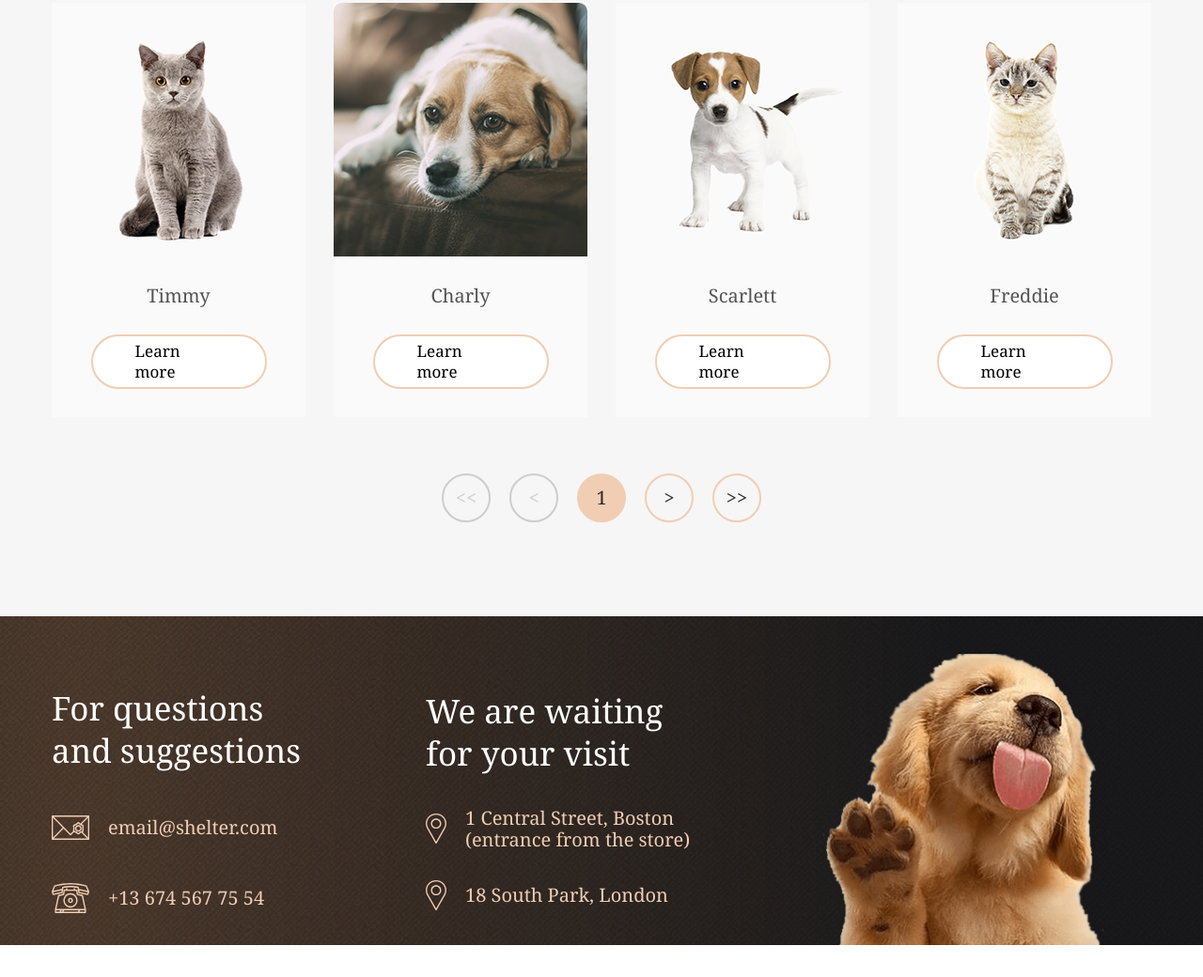
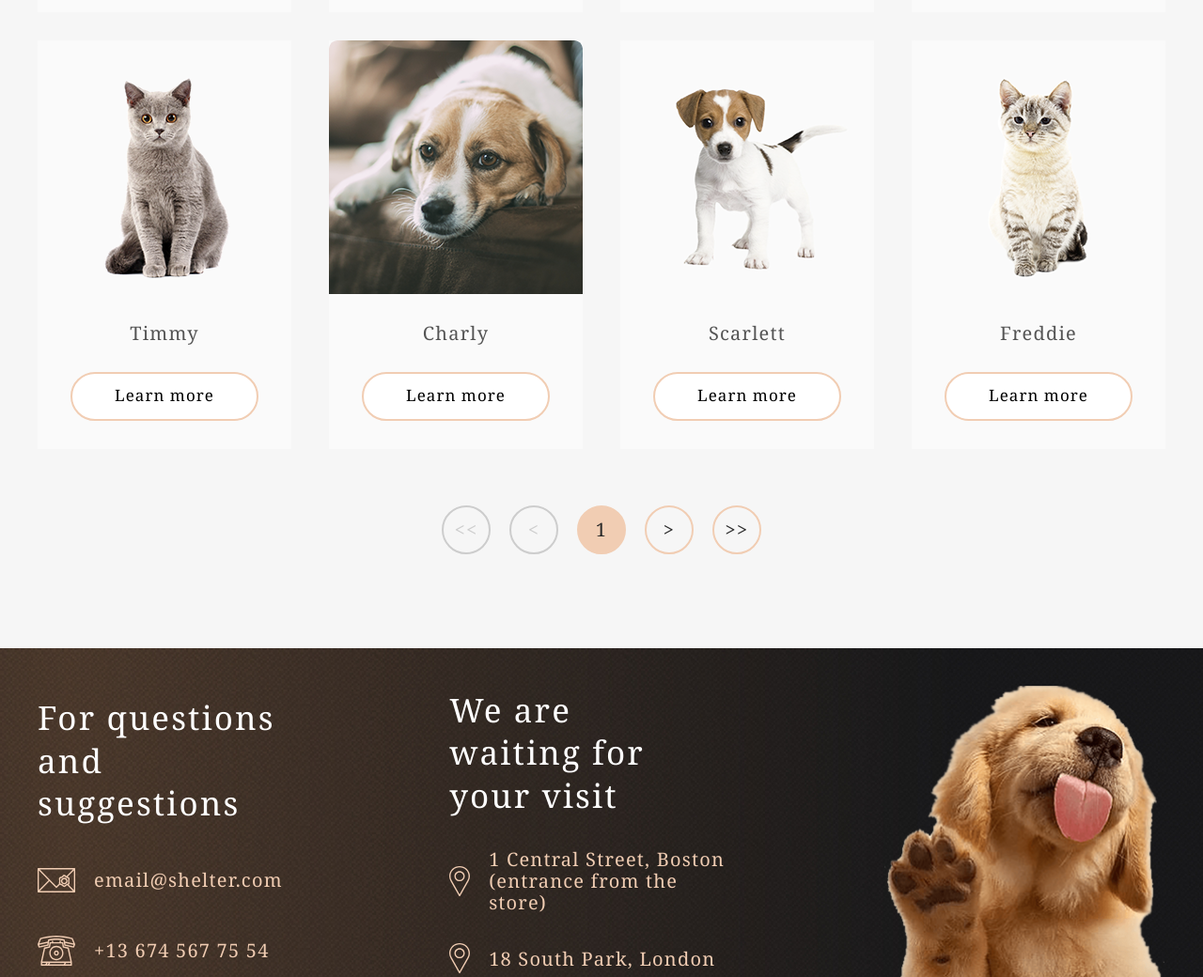
Before and after one commit to LyoshaDiesel/rsschool-cv, a plain HTML site: page Shelter/our_pets.html in a window 1280 px wide. Shown: the part 819-1859 px from the top of the page at 94% size. Before the commit the page ends 1825 px from the top, so only its background shows below. Drawn offline with Linux system fonts and the light colour scheme.

Commit message:
feat: fix mistakes

```diff
--- a/Shelter/our_pets.html
+++ b/Shelter/our_pets.html
@@ -36,7 +36,7 @@
         <section class="our_friends">
             <div class="our_friends_container _container">
                 <div class="our_friends_content">
-                    <h1 class="our_friends_title">Our friends who are looking for a house</h1>
+                    <h1 class="our_friends_title">Our friends who<br> are looking for a house</h1>
 
                     <div class="our_friends_body">
                             <div class="our_pets_body_column column">
--- a/Shelter/our_pets_style.css
+++ b/Shelter/our_pets_style.css
@@ -33,7 +33,7 @@ body {
     flex-direction: column;
 }
 ._container {
-    max-width: 1280px;
+    max-width: 1200px;
     padding: 0 15px;
     margin: 0 auto;
     box-sizing: content-box;
@@ -63,7 +63,7 @@ font-family: Georgia;
 font-size: 32px;
 font-weight: 400;
 line-height: 110%;
-letter-spacing: 6%;
+letter-spacing: 1.92px;
 margin: 0 0 10px 0;
 }
 .header_logo_bottom {
@@ -72,7 +72,7 @@ font-family: Arial;
 font-size: 13px;
 font-weight: 400;
 line-height: 15px;
-letter-spacing: 10%;
+letter-spacing: 1.3px;
 }
 .menu_list {
     display: flex;
@@ -91,7 +91,6 @@ letter-spacing: 10%;
     color: rgb(84, 84, 84);
 }
 .menu_link_other:hover {
-    border-bottom:3px solid rgb(241, 205, 179) ;
     color: rgb(41, 41, 41);
 }
 .menu_link_current {
@@ -104,7 +103,7 @@ letter-spacing: 10%;
     background-color: rgb(246, 246, 246);
 }
 .our_friends_content {
-margin: 80px 40px 100px 40px;
+margin: 80px 0px 100px 0px;
 display: flex;
 flex-direction: column;
 justify-content: center;
@@ -116,7 +115,7 @@ font-family: Georgia;
 font-size: 35px;
 font-weight: 400;
 line-height: 130%;
-letter-spacing: 6%;
+letter-spacing: 2.1px;
 text-align: center;
 max-width: 400px;
 margin: 0 0 60px 0;
@@ -152,7 +151,7 @@ font-family: Georgia;
 font-size: 20px;
 font-weight: 400;
 line-height: 23px;
-letter-spacing: 6%;
+letter-spacing: 1.2px;
 }
 .column_button {
     display: flex;
@@ -164,12 +163,11 @@ letter-spacing: 6%;
     font-weight: 400;
     font-size: 17px;
     line-height: 130%;
-    letter-spacing: 6%;
+    letter-spacing: 1.02px;
     background-color: #fff;
     border: 2px solid rgb(241, 205, 179);
     border-radius: 100px;
     color: black;
-    max-width: 187px;
     transition: all 0.3s ease;
 }
 .column_button:hover {
@@ -192,7 +190,7 @@ letter-spacing: 6%;
     font-size: 20px;
     font-weight: 400;
     line-height: 115%;
-    letter-spacing: 6%;
+    letter-spacing: 1.2px;
     border: 2px solid rgb(205, 205, 205);
     border-radius: 100px;
     max-height: 52px;
@@ -208,7 +206,7 @@ font-family: Georgia;
 font-size: 20px;
 font-weight: 400;
 line-height: 115%;
-letter-spacing: 6%;
+letter-spacing: 1.2px;
 border-radius: 100px;
 border: 2px solid rgb(241, 205, 179);
 max-height: 52px;
@@ -242,12 +240,13 @@ transition: all 0.3s ease;
     display: flex;
     position: absolute;
     align-items: center;
+    justify-content: space-between;
+    width: 100%;
+    max-width: 1200px;
     z-index: 50;
-    padding: 40px 40px 0 40px;
+    margin: 40px 0 0 0;
 }
-.footer_body >*:not(:last-child) {
-    margin: 0 120px 0 0;
-}
+
 .footer_contacts >*:not(:last-child) {
     margin: 0 0 43px 0;
 }
@@ -257,8 +256,8 @@ font-family: Georgia;
 font-size: 35px;
 font-weight: 400;
 line-height: 130%;
-letter-spacing: 6%;
-max-width: 278px;
+letter-spacing: 2.1px;
+max-width: 278.3px;
 }
 .footer_email {
     display: flex;
@@ -273,7 +272,7 @@ font-family: Georgia;
 font-size: 20px;
 font-weight: 400;
 line-height: 115%;
-letter-spacing: 6%;
+letter-spacing: 1.2px;
 }
 .footer_phone {
     display: flex;
@@ -288,7 +287,7 @@ font-family: Georgia;
 font-size: 20px;
 font-weight: 400;
 line-height: 115%;
-letter-spacing: 6%;
+letter-spacing: 1.2px;
 }
 .footer_location {
     display: flex;
@@ -301,7 +300,7 @@ font-family: Georgia;
 font-size: 35px;
 font-weight: 400;
 line-height: 130%;
-letter-spacing: 6%;
+letter-spacing: 2.1px;
 max-width: 270px;
 margin: 0 0 34px 0;
 }
@@ -327,6 +326,6 @@ font-family: Georgia;
 font-size: 20px;
 font-weight: 400;
 line-height: 115%;
-letter-spacing: 6%;
+letter-spacing: 1.2px;
 max-width: 260px;
 }
--- a/Shelter/style.css
+++ b/Shelter/style.css
@@ -33,7 +33,7 @@ body {
     flex-direction: column;
 }
 ._container {
-    max-width: 1280px;
+    max-width: 1200px;
     padding: 0 15px;
     margin: 0 auto;
     box-sizing: content-box;
@@ -64,7 +64,7 @@ body {
     font-size: 32px;
     font-weight: 400;
     line-height: 110%;
-    letter-spacing: 6%;
+    letter-spacing: 1.92px;
     margin: 0 0 10px 0;
 }
 .header_logo_bottom {
@@ -73,7 +73,7 @@ body {
     font-size: 13px;
     font-weight: 400;
     line-height: 15px;
-    letter-spacing: 10%;
+    letter-spacing: 1.3px;
 }
 .menu_list {
     display: flex;
@@ -91,7 +91,6 @@ body {
 }
 .menu_link_other:hover {
     color: rgb(250, 250, 250);
-    border-bottom:3px solid rgb(241, 205, 179) ;
 }
 .menu_link_current {
     border-bottom:3px solid rgb(241, 205, 179) ;
@@ -111,6 +110,7 @@ body {
 }
 .NotOnly_body_content {
     max-width: 460px;
+    margin: 163px 0 0 0;
 }
 .NotOnly_body_content > *:not(:last-child) {
     margin: 0 0 42px 0;
@@ -141,11 +141,11 @@ body {
     font-weight: 400;
     font-size: 17px;
     line-height: 130%;
-    letter-spacing: 6%;
+    letter-spacing: 1.02px;
     background-color: #F1CDB3;
     border-radius: 100px;
     color: black;
-    max-width: 207px;
+    max-width: 207.2px;
     transition: all 0.3s ease;
 }
 .NotOnly_button:hover {
@@ -189,7 +189,7 @@ font-family: Georgia;
 font-size: 35px;
 font-weight: 400;
 line-height: 130%;
-letter-spacing: 6%;
+letter-spacing: 2.1px;
 max-width: 370px;
 margin: 0 0 25.5px 0;
 }
@@ -218,7 +218,7 @@ font-family: Georgia;
 font-size: 35px;
 font-weight: 400;
 line-height: 130%;
-letter-spacing: 6%;
+letter-spacing: 2.1px;
 text-align: center;
 margin: 80px 0 60px 0;
 }
@@ -264,7 +264,7 @@ font-family: Georgia;
 font-size: 20px;
 font-weight: 400;
 line-height: 23px;
-letter-spacing: 6%;
+letter-spacing: 1.2px;
 }
 .column_button {
     display: flex;
@@ -276,12 +276,11 @@ letter-spacing: 6%;
     font-weight: 400;
     font-size: 17px;
     line-height: 130%;
-    letter-spacing: 6%;
+    letter-spacing: 1.02px;
     background-color: #fff;
     border: 2px solid rgb(241, 205, 179);
     border-radius: 100px;
     color: black;
-    max-width: 187px;
     transition: all 0.3s ease;
 }
 .column_button:hover {
@@ -311,11 +310,11 @@ letter-spacing: 6%;
         font-weight: 400;
         font-size: 17px;
         line-height: 130%;
-        letter-spacing: 6%;
+        letter-spacing: 1.02px;
         background-color: #F1CDB3;
         border-radius: 100px;
         color: black;
-        max-width: 261px;
+
         transition: all 0.3s ease;
         margin: 60px 0 0 0;
 
@@ -338,7 +337,7 @@ font-family: Georgia;
 font-size: 35px;
 font-weight: 400;
 line-height: 130%;
-letter-spacing: 6%;
+letter-spacing: 2.1px;
 text-align: center;
 margin: 0 0 60px 0;
 
@@ -367,7 +366,7 @@ font-family: Georgia;
 font-size: 20px;
 font-weight: 400;
 line-height: 115%;
-letter-spacing: 6%;
+letter-spacing: 1.2px;
 }
 /*****************IN ADDITION******************/
 .in_addition {
@@ -391,14 +390,16 @@ letter-spacing: 6%;
     flex-direction: column;
     max-width: 380px;
 }
-
+.in_addition_content >*:not(:last-child) {
+    margin: 0 0 20px 0;
+}
 .in_addition_title {
     color: rgb(84, 84, 84);
 font-family: Georgia;
 font-size: 35px;
 font-weight: 400;
 line-height: 130%;
-letter-spacing: 6%;
+letter-spacing: 2.1px;
 }
 .in_addition_subtitle {
     color: rgb(84, 84, 84);
@@ -406,7 +407,7 @@ letter-spacing: 6%;
     font-size: 15px;
     font-weight: 400;
     line-height: 110%;
-    letter-spacing: 6%;
+    letter-spacing: 0.9px;
 }
 .in_addition_card_area {
     display: flex;
@@ -424,7 +425,7 @@ font-family: Georgia;
 font-size: 20px;
 font-weight: 400;
 line-height: 115%;
-letter-spacing: 6%;
+letter-spacing: 1.2px;
 }
 .in_addition_text {
     color: rgb(178, 178, 178);
@@ -455,12 +456,13 @@ line-height: 150%;
     display: flex;
     position: absolute;
     align-items: center;
+    justify-content: space-between;
+    width: 100%;
+    max-width: 1200px;
     z-index: 50;
-    padding: 40px 40px 0 40px;
+    margin: 40px 0 0 0;
 }
-.footer_body >*:not(:last-child) {
-    margin: 0 120px 0 0;
-}
+
 .footer_contacts >*:not(:last-child) {
     margin: 0 0 43px 0;
 }
@@ -470,8 +472,8 @@ font-family: Georgia;
 font-size: 35px;
 font-weight: 400;
 line-height: 130%;
-letter-spacing: 6%;
-max-width: 278px;
+letter-spacing: 2.1px;
+max-width: 278.3px;
 }
 .footer_email {
     display: flex;
@@ -486,7 +488,7 @@ font-family: Georgia;
 font-size: 20px;
 font-weight: 400;
 line-height: 115%;
-letter-spacing: 6%;
+letter-spacing: 1.2px;
 }
 .footer_phone {
     display: flex;
@@ -501,7 +503,7 @@ font-family: Georgia;
 font-size: 20px;
 font-weight: 400;
 line-height: 115%;
-letter-spacing: 6%;
+letter-spacing: 1.2px;
 }
 .footer_location {
     display: flex;
@@ -514,7 +516,7 @@ font-family: Georgia;
 font-size: 35px;
 font-weight: 400;
 line-height: 130%;
-letter-spacing: 6%;
+letter-spacing: 2.1px;
 max-width: 270px;
 margin: 0 0 34px 0;
 }
@@ -540,6 +542,6 @@ font-family: Georgia;
 font-size: 20px;
 font-weight: 400;
 line-height: 115%;
-letter-spacing: 6%;
+letter-spacing: 1.2px;
 max-width: 260px;
 }
```
Also changed, not shown: Shelter/index.html (+1 -1 lines).
